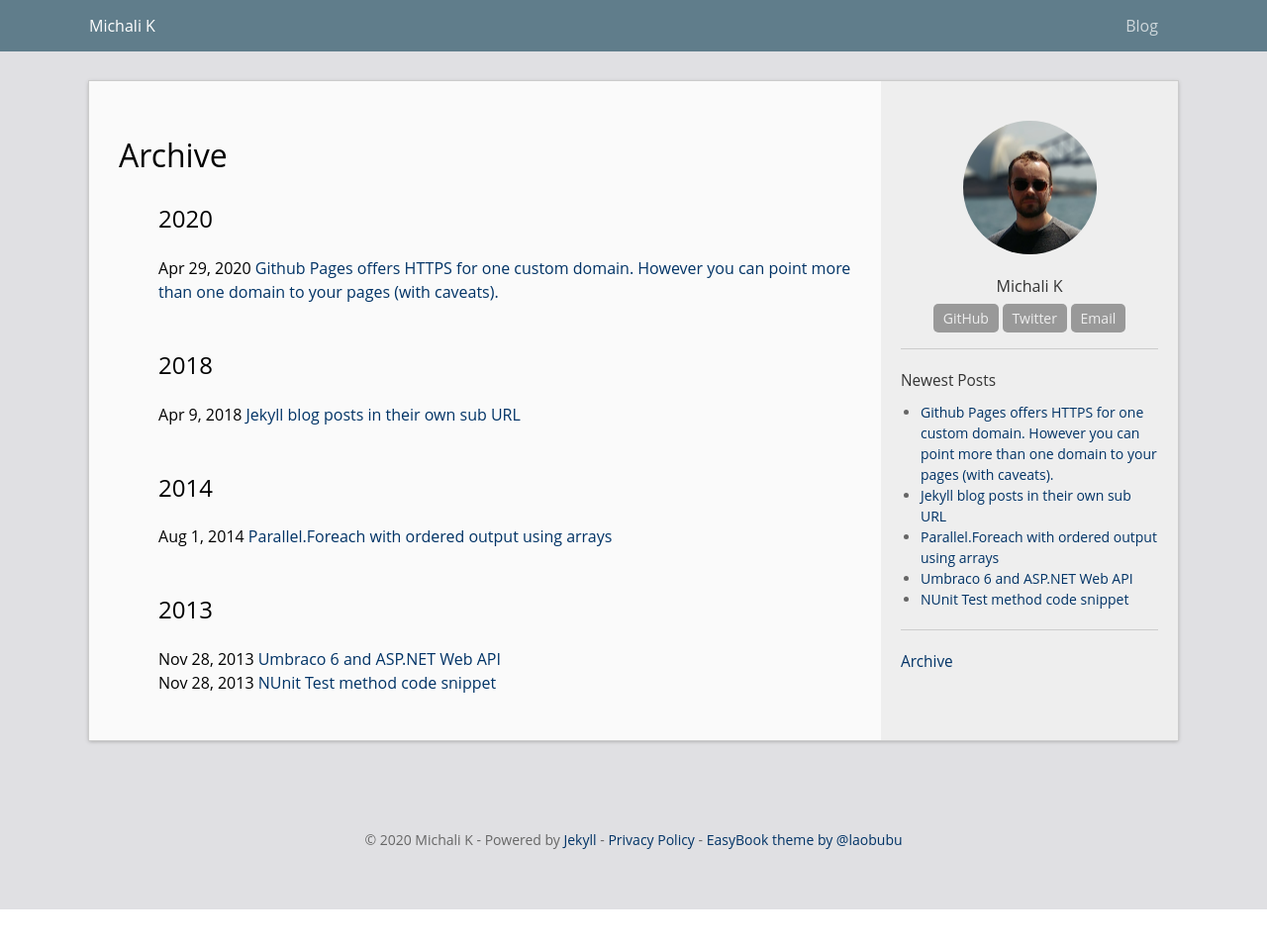
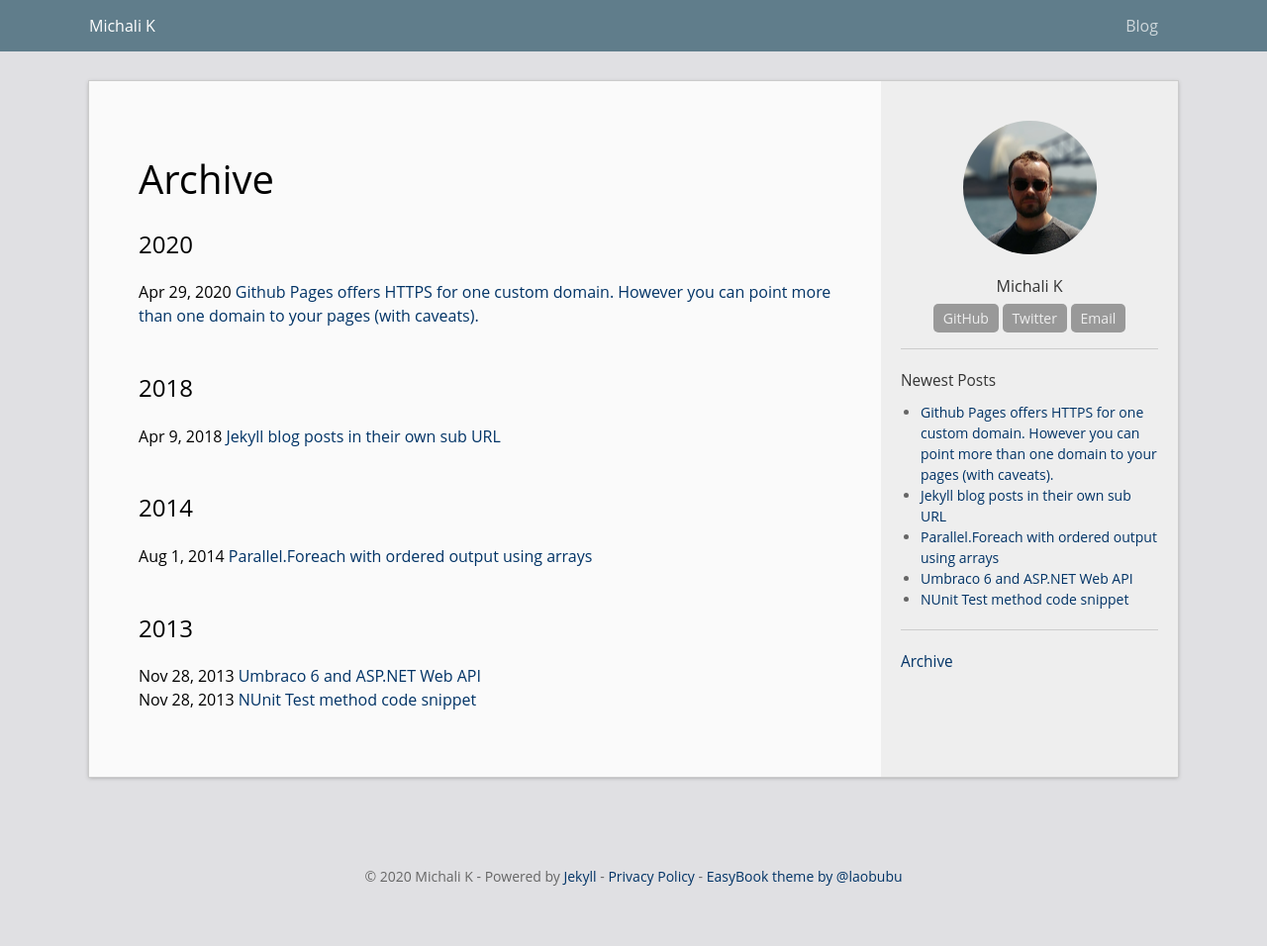
Before and after one commit to michali/blog, a Jekyll site: the page built from blog/archive.html, in a window 1280 px wide. Shown: the whole page at 99% size. Built offline with Jekyll 4.4.1, drawn with Linux system fonts in a browser that asks for light colours; comment, search, counter and statistics services are not loaded; before the commit the page ends 919 px from its top, so only the background shows below that.

Commit message:
Style changes

```diff
--- a/_sass/_archive.scss
+++ b/_sass/_archive.scss
@@ -1,5 +1,15 @@
 .archive {
     .post-list {
         list-style-type: none;
+        padding: 0px;
+    }
+
+    .page-heading {
+        font-size:40px;
+        font-weight: normal;
+        @include media-query($on-palm) {
+            margin: 10px;
+            font-size: 34px;
+        }
     }
 }
--- a/_sass/_base.scss
+++ b/_sass/_base.scss
@@ -19,7 +19,7 @@ blockquote {
 	border-left: 10px solid #CCC;
 }
 code,pre {
-	font-family:  $code-font-family;
+	font-family: $code-font-family;
 	font-size: $code-font-size;
 }
 code {
@@ -72,3 +72,11 @@ table {
 h1,h2,h3,h4,h5,h6{
 	font-weight: normal;
 }
+
+h1 {
+	line-height: 1.1;
+}
+
+h2,h3,h4,h5,h6 {
+	line-height: 1.4;
+}
--- a/_sass/_home.scss
+++ b/_sass/_home.scss
@@ -2,7 +2,6 @@
 .page-heading {
 	font-size:40px;
 	font-weight: normal;
-	margin: 20px;
     @include media-query($on-palm) {
 		margin: 10px;
 		font-size: 34px;
@@ -23,7 +22,7 @@
 }
 .post-list {
     margin: 0;
-	padding: 20px 40px;
+	padding: 20px 0px;
     list-style: none;
     > li {
         padding-bottom: 30px;
@@ -38,13 +37,11 @@
     .post-meta {
     	font-size: $small-font-size;
     	color: #666;
-        margin: 0 20px;
         margin-bottom: .5em;
     }
     .post-excerpt {
         &, * {
             font-size: $small-font-size;
-            line-height: $small-font-size;
             padding-top: 0;
             padding-bottom: 0;
 	        color: #333;
@@ -70,12 +67,12 @@
                 opacity: 1;
             }
         }
-        margin: 0 20px;
     }
     @include media-query($on-palm) {
 		padding: 10px;
     }
 }
+
 .pagination {
 	text-align:center;
 	text-decoration:none;
--- a/_sass/_layout.scss
+++ b/_sass/_layout.scss
@@ -78,7 +78,7 @@
 .col-main {
 	position: relative;
 	box-sizing: border-box;
-	padding: 30px;
+	padding: 50px;
 	width: 800px;
 	float: left;
 }
--- a/_sass/_post.scss
+++ b/_sass/_post.scss
@@ -1,12 +1,8 @@
 .post {
     .post-header {
-        margin: 0 100px;
-        margin-bottom: 40px;
-        padding: 20px;
         .post-title {
             font-size: 40px;
             font-weight: normal;
-            margin: 0 -100px;
             @include media-query($on-palm) {
                 font-size: 34px;
             }
@@ -14,7 +10,6 @@
         .post-meta {
             color: #999;
             font-size: $small-font-size;
-            margin: 0 -100px;
         }
         @include media-query($on-palm) {
             text-align: center;
--- a/blog/archive.html
+++ b/blog/archive.html
@@ -2,7 +2,7 @@
 layout: default
 ---
 <div class="archive">
-  <h1>Archive</h1>
+  <h1 class="page-heading">Archive</h1>
   <ul class="post-list">
     {% for post in site.posts %}
     {% unless post.next %}
```
